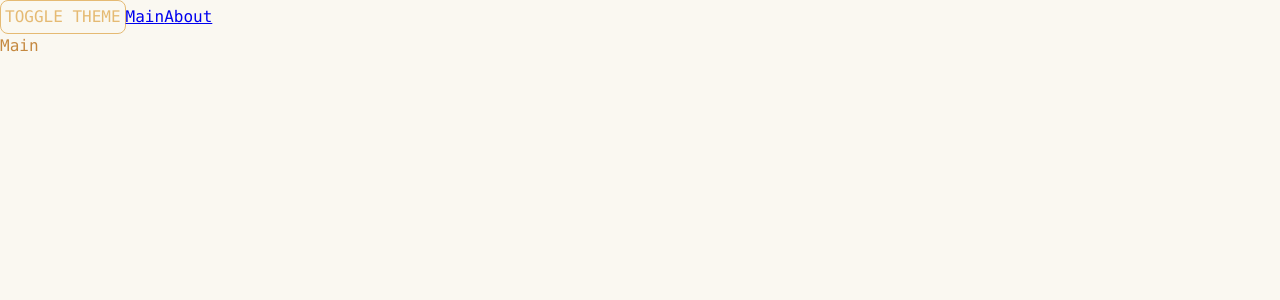
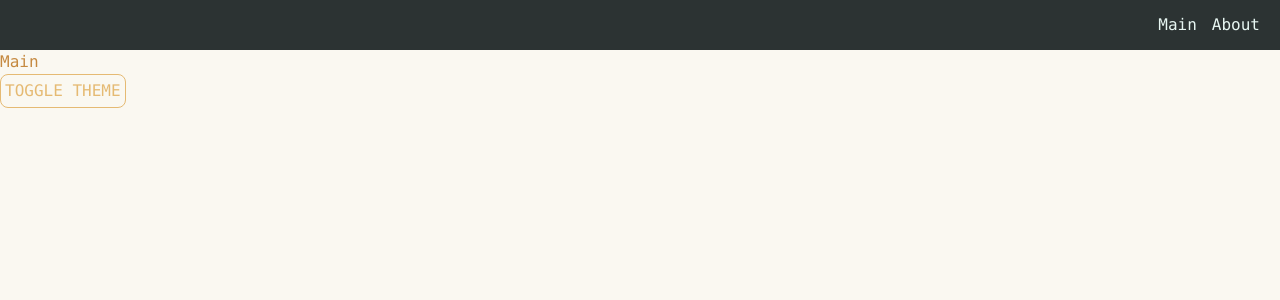
Before and after one commit to reew-vnv/showcase, a React app: page / in a window 1280 px wide. Shown: the top 300 px of the page. Built offline with nearby package versions, Linux system fonts and the light colour scheme.

Commit message:
- navbar, ui kit component, sample (rc) for component

```diff
--- a/src/app/app.tsx
+++ b/src/app/app.tsx
@@ -1,18 +1,17 @@
 import './styles/index.scss'
-import {Link} from "react-router-dom";
 import {useTheme} from "app/providers/theme_provider";
 import {classNames} from "shared/lib/classNames/classNames";
 import {AppRouter} from "app/providers/router";
+import {Navbar} from "widgets/navbar";
 
 export const App = () => {
     const {theme, toggleTheme} = useTheme()
 
     return (
         <div className={classNames('app', {}, [theme])}>
+            <Navbar />
+            <AppRouter />
             <button onClick={toggleTheme}>TOGGLE THEME</button>
-            <Link to={'/'}>Main</Link>
-            <Link to={'/about'}>About</Link>
-            <AppRouter />
         </div>
     )
 }
--- a/src/app/styles/themes/dark.scss
+++ b/src/app/styles/themes/dark.scss
@@ -1,7 +1,11 @@
 .app.dark {
   --bg-color: #2C3333;
+  --inverted-bg-color: #FAF8F1;
+
   --controllers-color: #FAEAB1;
 
   --primary-color: #A5C9CA;
   --secondary-color: #E7F6F2;
+  --inverted-primary-color: #C58940;
+  --inverted-secondary-color: #E5BA73;
 }
--- a/src/app/styles/themes/light.scss
+++ b/src/app/styles/themes/light.scss
@@ -1,7 +1,11 @@
 .app.light {
   --bg-color: #FAF8F1;
+  --inverted-bg-color: #2C3333;
+
   --controllers-color: #395B64;
 
   --primary-color: #C58940;
   --secondary-color: #E5BA73;
+  --inverted-primary-color: #A5C9CA;
+  --inverted-secondary-color: #E7F6F2;
 }
--- a/src/app/styles/variables/global.scss
+++ b/src/app/styles/variables/global.scss
@@ -8,4 +8,7 @@
   --font-size-l: 24px;
   --font-line-l: 32px;
   --font-l: var(--font-size-l) / var(--font-line-l) var(--font-family-main);
+
+  // Sizes
+  --navbar-height: 50px;
 }
--- a/src/shared/lib/classNames/classNames.ts
+++ b/src/shared/lib/classNames/classNames.ts
@@ -1,9 +1,9 @@
 type Mods = Record<string, boolean | string>
 
-export const classNames = (cls: string, mods: Mods, additional: string[]): string => {
+export const classNames = (cls: string, mods?: Mods, additional?: string[]): string => {
     return [
         cls,
-        ...additional,
+        ...additional.filter(Boolean),
         Object.entries(mods)
             .filter(([cls, value]) => Boolean(value))
             .map(([cls]) => cls)
--- /dev/null
+++ b/src/shared/ui/app_link/app_link.module.scss
@@ -0,0 +1,12 @@
+.app_link {
+  color: var(--primary-color);
+  text-decoration: none;
+}
+
+.primary {
+  color: var(--primary-color);
+}
+
+.secondary {
+  color: var(--inverted-secondary-color);
+}
--- /dev/null
+++ b/src/shared/ui/app_link/app_link.tsx
@@ -0,0 +1,35 @@
+import {classNames} from "shared/lib/classNames/classNames";
+import cls from './app_link.module.scss'
+import {Link, LinkProps} from "react-router-dom";
+import {FC} from "react";
+
+export enum AppLinkTheme {
+    PRIMARY = 'primary',
+    SECONDARY = 'secondary',
+}
+
+interface AppLinkProps extends LinkProps{
+    className?: string,
+    theme?: AppLinkTheme,
+}
+
+export const AppLink: FC<AppLinkProps> = (props) => {
+    const {
+        to,
+        className,
+        children,
+        theme = AppLinkTheme.PRIMARY,
+        ...otherProps
+    } = props
+
+
+    return (
+        <Link
+            to={to}
+            className={classNames(cls.app_link, {}, [className, cls[theme]])}
+            {...otherProps}
+        >
+            {children}
+        </Link>
+    );
+};
--- /dev/null
+++ b/src/widgets/navbar/index.ts
@@ -0,0 +1 @@
+export {Navbar} from './ui/navbar'
--- /dev/null
+++ b/src/widgets/navbar/ui/navbar.module.scss
@@ -0,0 +1,16 @@
+.navbar {
+  width: 100%;
+  height: var(--navbar-height);
+  background: var(--inverted-bg-color);
+  display: flex;
+  align-items: center;
+  padding: 20px;
+}
+
+.links {
+  margin-left: auto;
+}
+
+.main_link {
+  margin-right: 15px;
+}
--- /dev/null
+++ b/src/widgets/navbar/ui/navbar.tsx
@@ -0,0 +1,19 @@
+import React from 'react';
+import {classNames} from "shared/lib/classNames/classNames";
+import cls from './navbar.module.scss'
+import {AppLink, AppLinkTheme} from "shared/ui/app_link/app_link";
+
+interface NavbarProps {
+    className?: string,
+}
+
+export const Navbar = ({className}: NavbarProps) => {
+    return (
+        <div className={classNames(cls.navbar, {}, [className])}>
+            <div className={cls.links}>
+                <AppLink theme={AppLinkTheme.SECONDARY} to={'/'} className={cls.main_link}>Main</AppLink>
+                <AppLink theme={AppLinkTheme.SECONDARY} to={'/about'}>About</AppLink>
+            </div>
+        </div>
+    );
+};
```
